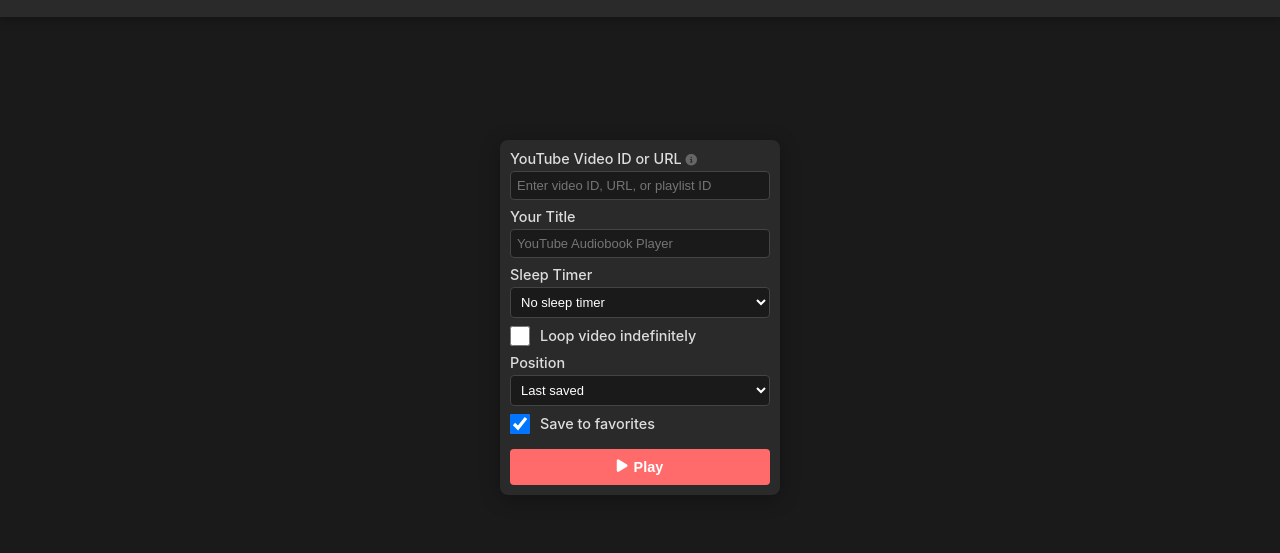
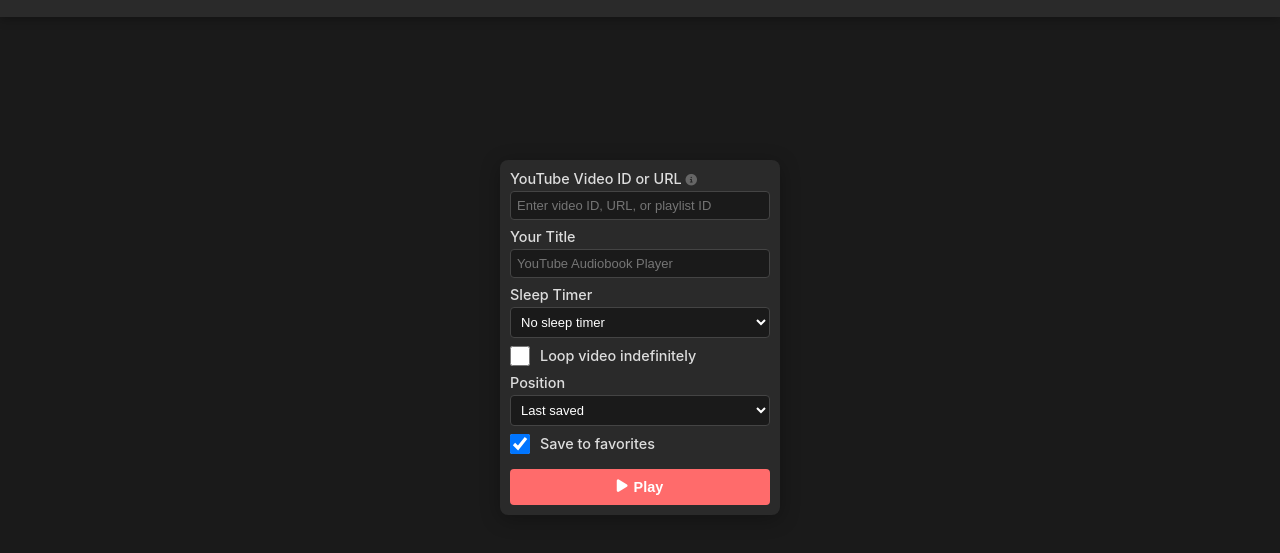
Before and after one commit to ivan-khvostishkov/booktube, a website: page index.html in a window 1280 px wide. Shown: the part 63-616 px from the top of the page. Drawn offline with Linux system fonts and the light colour scheme.

Commit message:
Update UI

```diff
--- a/styles.css
+++ b/styles.css
@@ -97,7 +97,7 @@
     align-items: center;
     justify-content: center;
     padding: 10px;
-    margin-top: -15vh;
+    margin-top: -10vh;
 }
 
 form {
```
